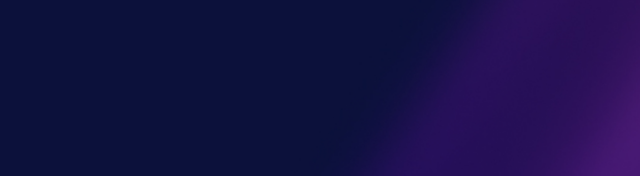
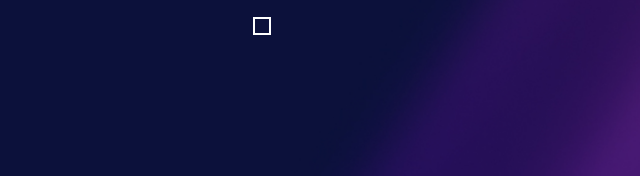
Before and after one commit to TerezaDankova/Build-week-1, a plain HTML site: page index.html in a window 1280 px wide. Shown: the part 621-797 px from the top of the page, 0-640 px from the left. Drawn offline with Linux system fonts and the light colour scheme.

Commit message:
created a checkbox as a div

```diff
--- a/index.html
+++ b/index.html
@@ -53,6 +53,16 @@
   margin-top: 0px;
   margin-bottom: 10px;
 }
+#checkbox {
+
+  width: 4px;
+  height: 4px;
+  padding: 5px;
+  border: 2px solid white;
+  margin-left: 190pt;
+
+
+}
 </style>
 </head>
 <body>
@@ -66,6 +76,9 @@
     We don't expect most engineers to know the answers to all of these
     questions, so don't worry if you're unsure of a few of them.
   </p>
+  <div id="checkbox">
+
+  </div>
 </div>
 </body>
 </html>
```
